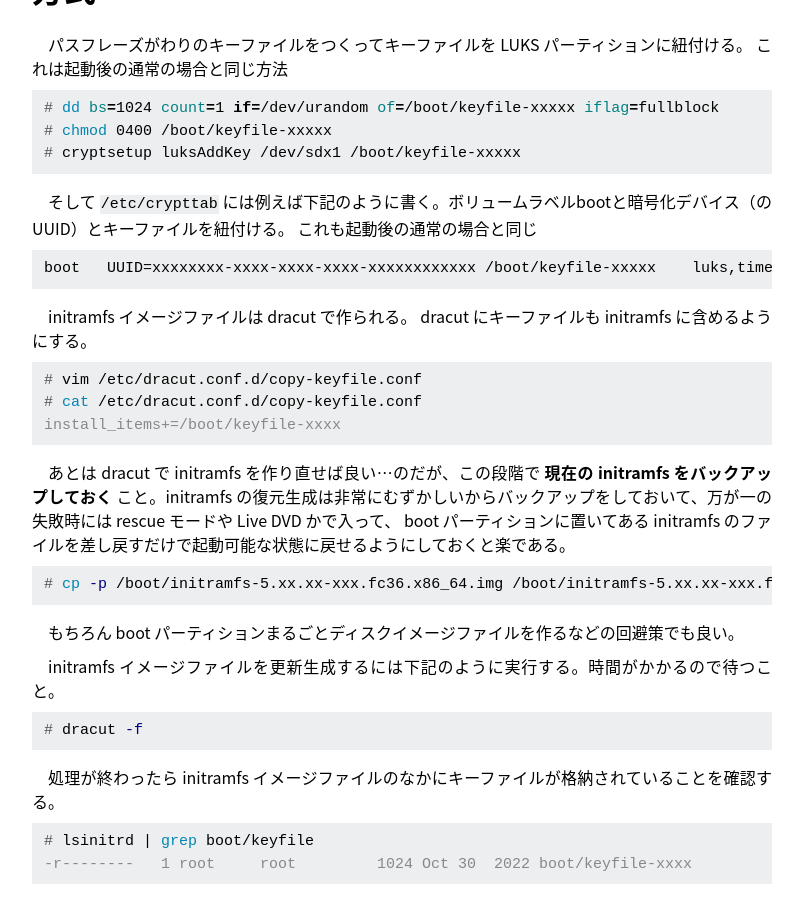
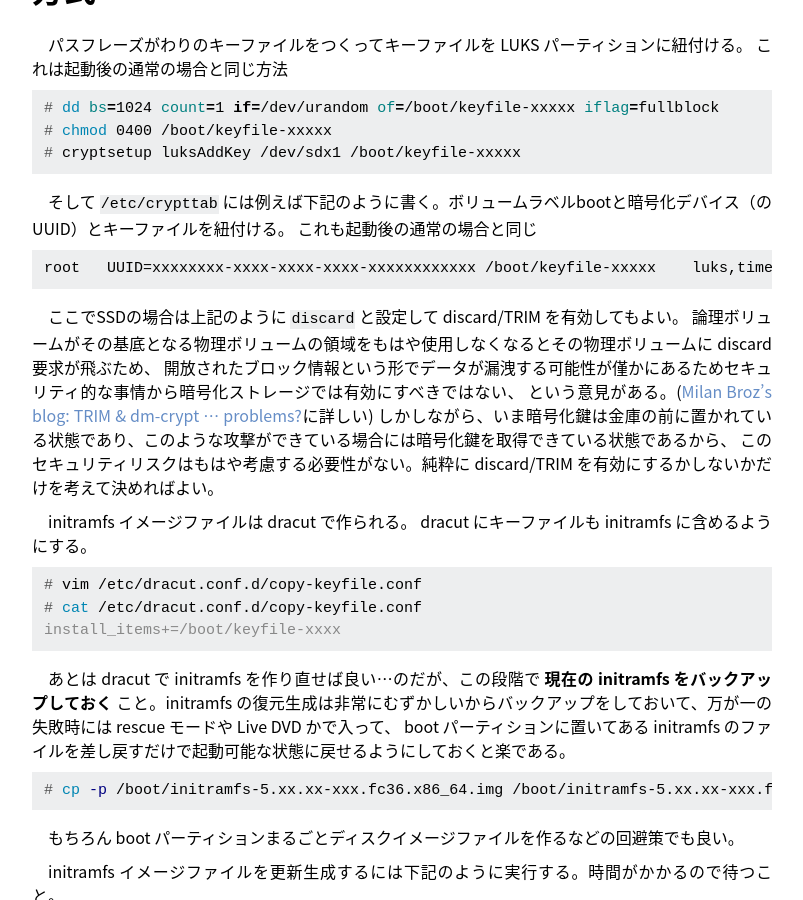
Before and after one commit to cat-in-136/blog, a Jekyll site: the page built from _posts/2022-11-07-mount-luks-system-partition-wo-passphrase-on-boot-using-method-of-putting-key-in-front-of-the-safe.md, in a window 1280 px wide and 900 px high, scrolled down 2073 px. Shown: the whole window, without its empty margins (238-1041 px from the left). Built offline with Jekyll 4.4.1, drawn with Linux system fonts in a browser that asks for light colours; some web fonts are replaced; comment, search, counter and statistics services are not loaded; some of the changed text lies outside the part shown.

Commit message:
/etc/crypttabの誤記とdiscard/TRIMに関する言及を追加 in post 起動時にパスフレーズなしでLUKS暗号化システムパーティションをマウントする方法、金庫の前に鍵を置く方式

````diff
--- a/_posts/2022-11-07-mount-luks-system-partition-wo-passphrase-on-boot-using-method-of-putting-key-in-front-of-the-safe.md
+++ b/_posts/2022-11-07-mount-luks-system-partition-wo-passphrase-on-boot-using-method-of-putting-key-in-front-of-the-safe.md
@@ -90,8 +91,15 @@
 これも起動後の通常の場合と同じ
 
 ```
-boot   UUID=xxxxxxxx-xxxx-xxxx-xxxx-xxxxxxxxxxxx /boot/keyfile-xxxxx    luks,timeout=10s
+root   UUID=xxxxxxxx-xxxx-xxxx-xxxx-xxxxxxxxxxxx /boot/keyfile-xxxxx    luks,timeout=10,discard
 ```
+
+ここでSSDの場合は上記のように `discard` と設定して discard/TRIM を有効してもよい。
+論理ボリュームがその基底となる物理ボリュームの領域をもはや使用しなくなるとその物理ボリュームに discard 要求が飛ぶため、
+開放されたブロック情報という形でデータが漏洩する可能性が僅かにあるためセキュリティ的な事情から暗号化ストレージでは有効にすべきではない、
+という意見がある。([Milan Broz's blog: TRIM & dm-crypt ... problems?](http://asalor.blogspot.com/2011/08/trim-dm-crypt-problems.html)に詳しい)
+しかしながら、いま暗号化鍵は金庫の前に置かれている状態であり、このような攻撃ができている場合には暗号化鍵を取得できている状態であるから、
+このセキュリティリスクはもはや考慮する必要性がない。純粋に discard/TRIM を有効にするかしないかだけを考えて決めればよい。
 
 initramfs イメージファイルは dracut で作られる。 dracut にキーファイルも initramfs に含めるようにする。
 
````
Also changed, not shown: other parts of _posts/2022-11-07-mount-luks-system-partition-wo-passphrase-on-boot-using-method-of-putting-key-in-front-of-the-safe.md (+1 -0 lines).
